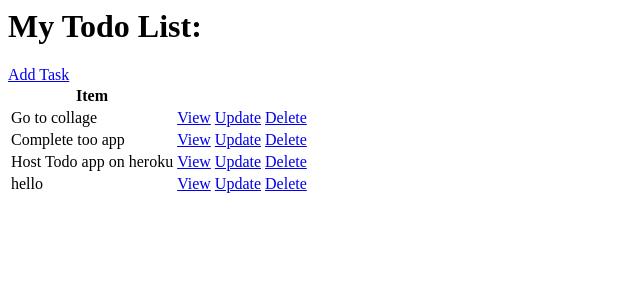
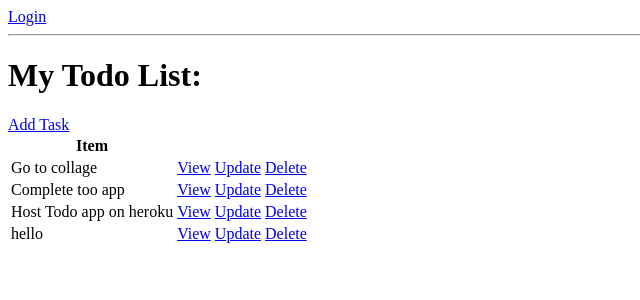
Before and after one commit to anurag629/todo_list, a Django app: page / in a window 1280 px wide. Shown: the top 300 px of the page, without its empty margins (0-640 px from the left). Run offline with Django 3.2, Linux system fonts and the light colour scheme; data comes from the database, SQL or seed files in the repository; both versions use the stored data as it was after the commit.

Commit message:
all login and logout buttons

```diff
--- a/base/templates/base/tasks_list.html
+++ b/base/templates/base/tasks_list.html
@@ -1,3 +1,13 @@
+{% if request.user.is_authenticated %}
+    <p>{{request.user}}</p>
+    <a href="{% url 'logout' %}">Logout</a>
+{% else %}
+    <a href="{% url 'login' %}">Login</a>
+{% endif %}
+
+
+<hr>
+
 <h1>My Todo List:</h1>
 <a href="{% url 'task-create' %}">Add Task</a>
 
--- a/base/urls.py
+++ b/base/urls.py
@@ -1,7 +1,11 @@
 from django.urls import path
-from .views import TaskDetail, TaskList, TaskCreate, TaskUpdate, TaskDelete
+from .views import TaskDetail, TaskList, TaskCreate, TaskUpdate, TaskDelete, CustomLoginView
+
+from django.contrib.auth.views import LogoutView
 
 urlpatterns = [
+    path('login/', CustomLoginView.as_view(), name='login'),
+    path('logout/', LogoutView.as_view(next_page='login'), name='logout'),
     path('', TaskList.as_view(), name='tasks'),
     path('task/<int:pk>/', TaskDetail.as_view(), name='task'),
     path('task-create', TaskCreate.as_view(), name='task-create'),
--- a/base/views.py
+++ b/base/views.py
@@ -7,7 +7,18 @@ from django.views.generic.detail import DetailView
 from django.views.generic.edit import CreateView, UpdateView, DeleteView
 from django.urls import reverse_lazy
 
+from django.contrib.auth.views import LoginView
+
 from .models import Tasks
+
+
+class CustomLoginView(LoginView):
+    template_name = 'base/login.html'
+    fields = '__all__'
+    redirect_authenticated_user = True
+
+    def get_success_url(self):
+        return reverse_lazy('tasks')
 
 
 class TaskList(ListView):
```
Also changed, not shown: base/templates/base/login.html (added, +7 -0 lines), db.sqlite3.
